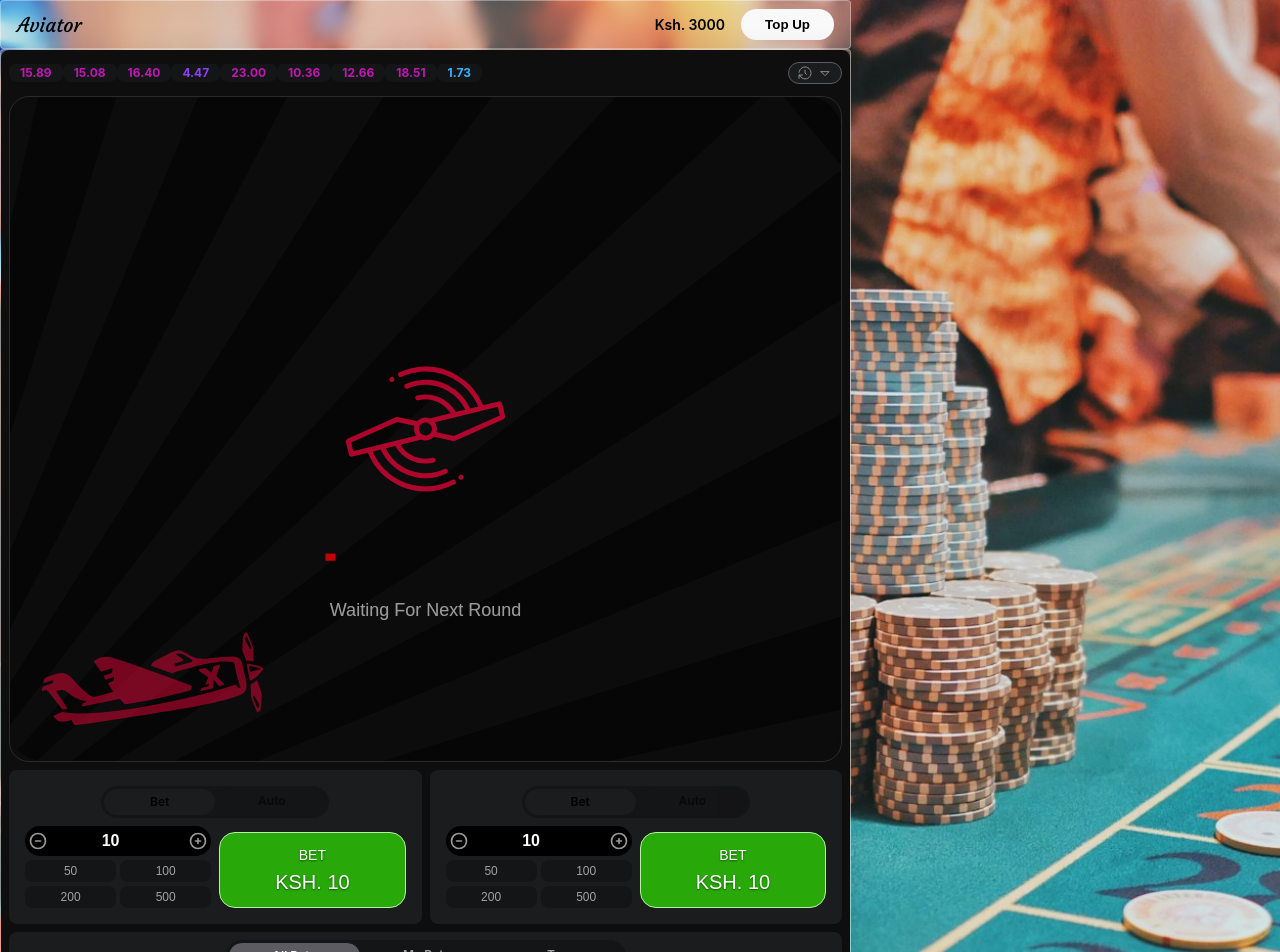
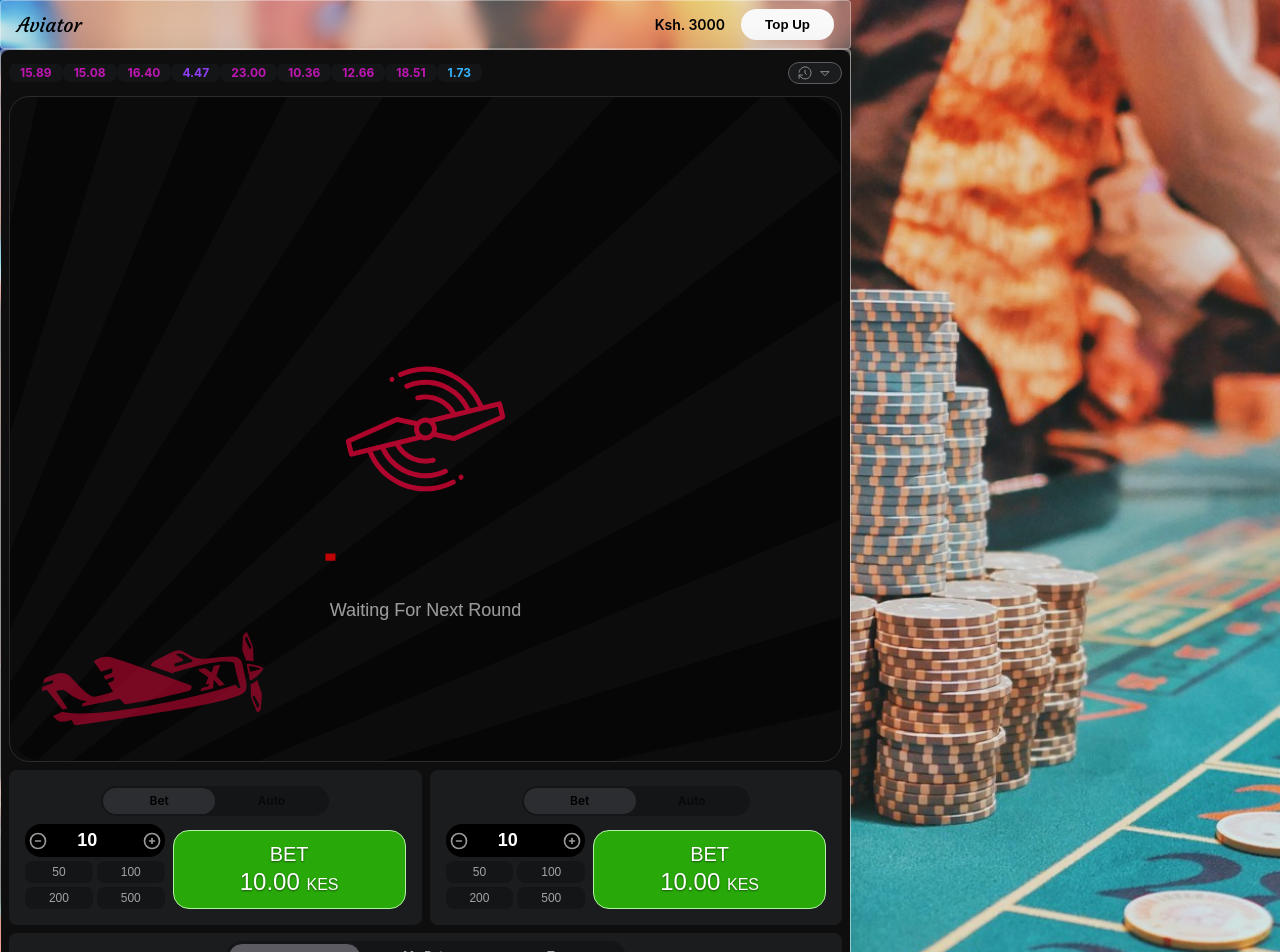
Before and after one commit to kama-studio-create/aviator_game, a React (Vite) app: page / in a window 1280 px wide. Shown: the top 952 px of the page. Built offline with nearby package versions, Linux system fonts and the light colour scheme.

Commit message:
fixes button and intpu fonts

```diff
--- a/src/common/constants.ts
+++ b/src/common/constants.ts
@@ -24,7 +24,7 @@ export const MINIMUM_BET = 10.00;
 export const FACTOR = 0.00006;
 
 export const WAITING_FOR_NEXT_ROUND = 'Waiting For Next Round';
-export const DEFAULT_CURRENCY = 'KSH';
+export const DEFAULT_CURRENCY = 'KES';
 
 export const STOP_IF_CASH_DECREASES = 'Stop If Cash Decreases by';
 export const STOP_IF_CASH_INCREASES = 'Stop If Cash Increases by';
--- a/src/components/inputs/NumberInput.tsx
+++ b/src/components/inputs/NumberInput.tsx
@@ -16,8 +16,8 @@ const inputStyles = css({
   textAlign: 'center',
   color: 'white',
   transition: 'all 0.4s ease-in-out',
-	fontSize: 16,
-	fontWeight: 600,
+  fontSize: 18,
+  fontWeight: 700,
   ":disabled": {
     opacity: 0.5
   }
--- a/src/styles/colors.ts
+++ b/src/styles/colors.ts
@@ -19,6 +19,7 @@ export const BLUE_COLOR = 'blue';
 export const GRAY_COLOR = '#1b1c1d';
 export const BG_GRAY_COLOR = '#0c0c0c';
 export const DARK_GRAY_COLOR = '#141516';
+export const TAB_BACKGROUND_COLOR = '#2c2d30';
 export const COLOR_BLUE = '#358DF3FF';
 export const BORDER_GRAY = '#2a2b2e';
 export const LIGHT_GRAY_COLOR = '#5b5b61'
--- a/src/views/bets/BetsView.tsx
+++ b/src/views/bets/BetsView.tsx
@@ -7,9 +7,9 @@ import {
   COLOR_BLUE,
   DARK_GRAY_COLOR,
   ERROR_COLOR,
-  GRAY_COLOR,
   LIGHT_GRAY_COLOR,
   SUCCESS_COLOR,
+  TAB_BACKGROUND_COLOR,
   WARNING_COLOR,
   WHITE_COLOR
 } from "../../styles/colors.ts";
@@ -66,14 +66,14 @@ const betInputStyles = {
     flexDirection: 'column',
     gap: 8,
     flex: 1,
-    backgroundColor: DARK_GRAY_COLOR,
+    backgroundColor: 'transparent',
     borderRadius: 16,
     textAlign: 'center',
     fontSize: 12,
     opacity: 0.6,
     '&.active': {
-      backgroundColor: GRAY_COLOR,
-      border: `1px solid ${DARK_GRAY_COLOR}`,
+      backgroundColor: TAB_BACKGROUND_COLOR,
+      // border: `1px solid ${DARK_GRAY_COLOR}`,
       opacity: 1
     },
     transition: 'background-color 0.2s ease-in-out'
@@ -130,17 +130,20 @@ const betInputStyles = {
     color: WHITE_COLOR,
     border: `1px solid ${BORDER_SUCCESS_COLOR}`,
     borderRadius: 16,
-    fontSize: 14,
+    fontSize: 20,
     textTransform: 'uppercase',
     display: 'flex',
     flexDirection: 'column',
-    gap: 8,
+    gap: 2,
     justifyContent: 'center',
     alignItems: 'center',
     transition: 'background-color 0.4s ease-in-out',
     textShadow: '0 1px 2px rgba(0,0,0,.5)',
+    span: {
+      fontSize: 16
+    },
     '& .amount': {
-      fontSize: 20
+      fontSize: 24,
     },
     '.success': {
       backgroundColor: SUCCESS_COLOR,
@@ -157,9 +160,6 @@ const betInputStyles = {
       color: WHITE_COLOR,
       border: `1px solid ${BORDER_ERROR_COLOR}`,
     },
-    ':hover': {
-      backgroundColor: WHITE_COLOR,
-    }
   }),
   autoplayContainer: css({
     display: 'flex',
@@ -253,7 +253,7 @@ export const BetsView: FC<InputProps> = ({gameState, startTime, now, index}) =>
     } else if (gameState === ENDED && isPlaying) {
       return (exitMultiplier * betAmount).toFixed(2);
     } else {
-      return betAmount;
+      return betAmount.toFixed(2);
     }
   }
 
@@ -514,7 +514,7 @@ export const BetsView: FC<InputProps> = ({gameState, startTime, now, index}) =>
         </div>
       </div>
       <div css={betInputStyles.row}>
-        <div style={{display: 'flex', flexDirection: 'column', gap: 4, flex: 1}}>
+        <div style={{display: 'flex', flexDirection: 'column', gap: 4, flex: 3}}>
           <div style={{display: 'flex', width: '100%'}}>
             <NumberInputWithButtons
               style={{width: '100%'}}
@@ -539,7 +539,7 @@ export const BetsView: FC<InputProps> = ({gameState, startTime, now, index}) =>
           width: '100%',
           textAlign: 'center',
           height: '100%',
-          flex: 1,
+          flex: 5,
           display: 'flex',
           flexDirection: 'column',
           gap: 6,
@@ -559,7 +559,7 @@ export const BetsView: FC<InputProps> = ({gameState, startTime, now, index}) =>
             onClick={handleSetBet}
             css={betInputStyles.betButton}>
             <div>{buttonTitle}</div>
-            <div className='amount'>ksh. {getWinAmount()} </div>
+            <div className='amount'>{getWinAmount()} <span>{DEFAULT_CURRENCY}</span> </div>
           </button>
         </div>
 
```
Lines whose indentation alone changed are shown as unchanged.
